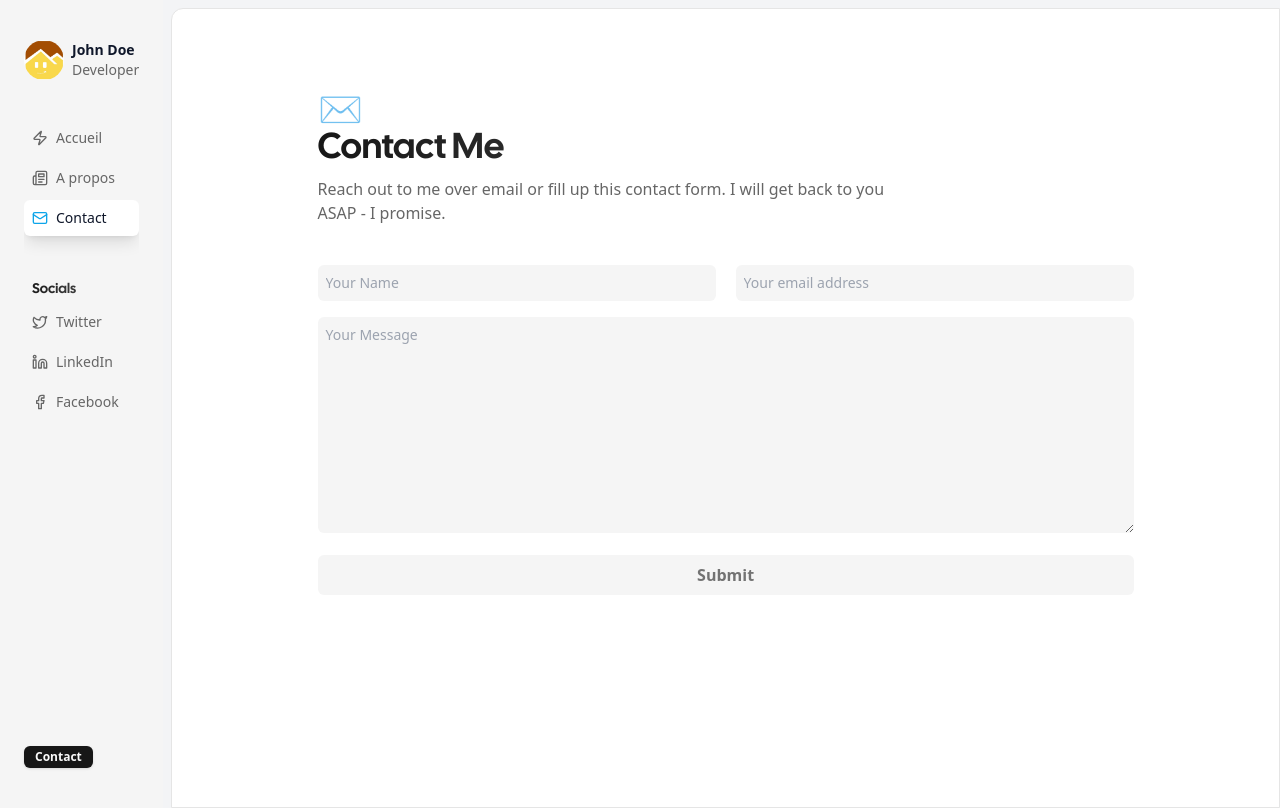
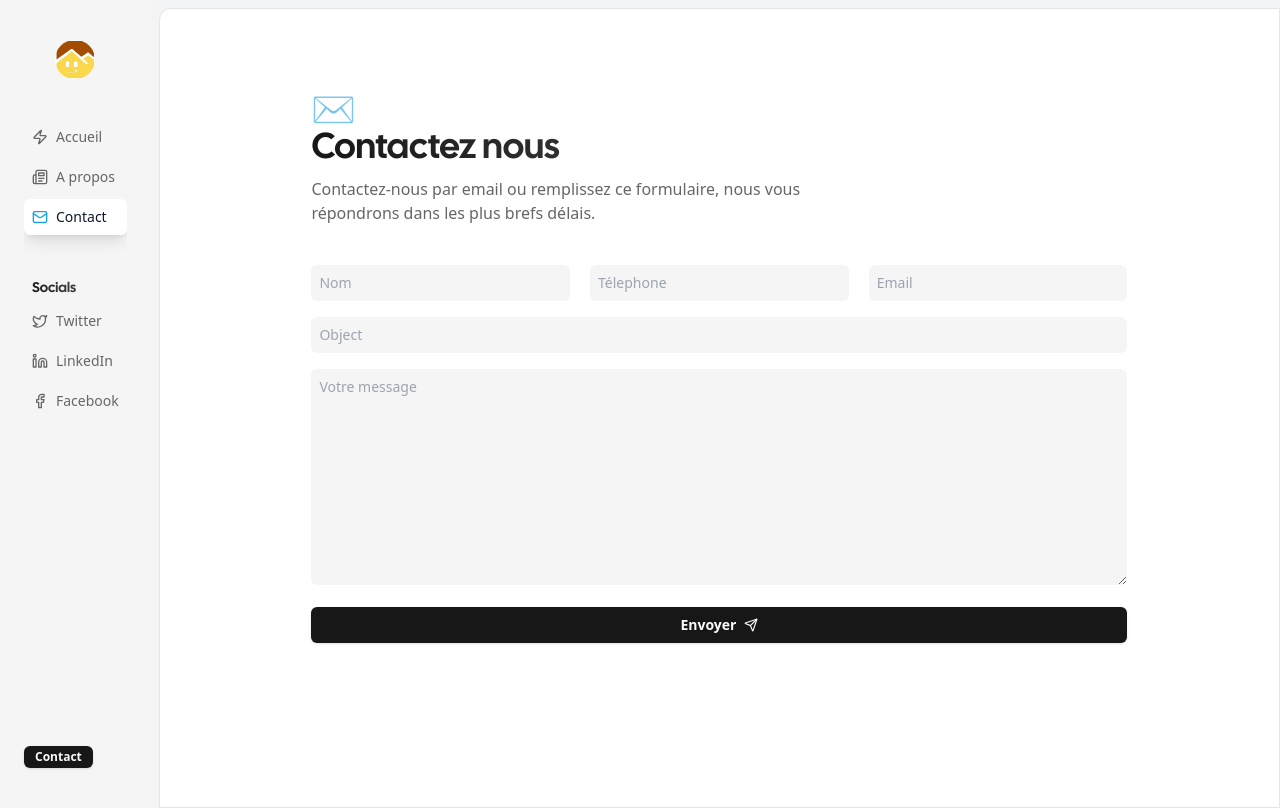
Before and after one commit to codaid/woodNBlock, a Next.js app: page /fb/contact in a window 1280 px wide. Built offline with nearby package versions, Linux system fonts and the light colour scheme.

Commit message:
Modify text in fb page

```diff
--- a/app/contact/Contact.tsx
+++ b/app/contact/Contact.tsx
@@ -1,5 +1,11 @@
 "use client";
+import { Button } from "@/components/ui/button";
+import { Form } from "@/components/ui/form";
+import { zodResolver } from "@hookform/resolvers/zod";
 import { useState } from "react";
+import { useForm } from "react-hook-form";
+import { LuSend } from "react-icons/lu";
+import { z } from "zod";
 
 const defaultFormState = {
     name: {
@@ -15,8 +21,28 @@ const defaultFormState = {
         error: "",
     },
 };
+
+const schemaContact = z.object({
+    name: z.string(),
+    phone: z.string().optional().nullable(),
+    email: z.string(),
+    object: z.string().min(1),
+    message: z.string().min(10),
+});
+
 export const Contact = () => {
     const [formData, setFormData] = useState(defaultFormState);
+
+    const form = useForm<z.infer<typeof schemaContact>>({
+        resolver: zodResolver(schemaContact),
+        defaultValues: {
+            name: "",
+            phone: null,
+            email: "",
+            object: "",
+            message: "",
+        },
+    });
 
     const handleSubmit = (e: any) => {
         e.preventDefault();
@@ -24,11 +50,27 @@ export const Contact = () => {
         console.log(formData);
     };
     return (
+        <Form {...form}>
             <form className="form" onSubmit={handleSubmit}>
                 <div className="flex flex-col justify-between gap-5 md:flex-row">
                     <input
                         type="text"
-                    placeholder="Your Name"
+                        placeholder="Nom"
+                        className="w-full rounded-md bg-neutral-100 p-2 text-sm text-neutral-700 focus:outline-none focus:ring-2 focus:ring-neutral-200"
+                        value={formData.name.value}
+                        onChange={(e) => {
+                            setFormData({
+                                ...formData,
+                                name: {
+                                    value: e.target.value,
+                                    error: "",
+                                },
+                            });
+                        }}
+                    />
+                    <input
+                        type="text"
+                        placeholder="Télephone"
                         className="w-full rounded-md bg-neutral-100 p-2 text-sm text-neutral-700 focus:outline-none focus:ring-2 focus:ring-neutral-200"
                         value={formData.name.value}
                         onChange={(e) => {
@@ -43,7 +85,7 @@ export const Contact = () => {
                     />
                     <input
                         type="email"
-                    placeholder="Your email address"
+                        placeholder="Email"
                         className="w-full rounded-md bg-neutral-100 p-2 text-sm text-neutral-700 focus:outline-none focus:ring-2 focus:ring-neutral-200"
                         value={formData.email.value}
                         onChange={(e) => {
@@ -57,9 +99,24 @@ export const Contact = () => {
                         }}
                     />
                 </div>
-            <div>
+                <div className="pt-4">
+                    <input
+                        type="text"
+                        placeholder="Object"
+                        className="w-full rounded-md bg-neutral-100 p-2 text-sm text-neutral-700 focus:outline-none focus:ring-2 focus:ring-neutral-200"
+                        value={formData.email.value}
+                        onChange={(e) => {
+                            setFormData({
+                                ...formData,
+                                email: {
+                                    value: e.target.value,
+                                    error: "",
+                                },
+                            });
+                        }}
+                    />
                     <textarea
-                    placeholder="Your Message"
+                        placeholder="Votre message"
                         rows={10}
                         className="mt-4 w-full rounded-md bg-neutral-100 p-2 text-sm text-neutral-700 focus:outline-none focus:ring-2 focus:ring-neutral-200"
                         value={formData.message.value}
@@ -74,12 +131,13 @@ export const Contact = () => {
                         }}
                     />
                 </div>
-            <button
-                className="mt-4 w-full rounded-md bg-neutral-100 p-2 font-bold text-neutral-500"
+                <Button
+                    className="mt-4 w-full rounded-md p-2 font-bold flex justify-center items-center"
                     type="submit"
                 >
-                Submit{" "}
-            </button>
+                    Envoyer <LuSend className="ml-2" />
+                </Button>
             </form>
+        </Form>
     );
 };
--- a/app/contact/page.tsx
+++ b/app/contact/page.tsx
@@ -13,10 +13,10 @@ const ContactPage = () => {
     return (
         <Container>
             <span className="text-4xl">✉️</span>
-            <Heading className="mb-2 font-black">Contact Me</Heading>
+            <Heading className="mb-2 font-black">Contactez nous</Heading>
             <Paragraph className="mb-10 max-w-xl">
-                Reach out to me over email or fill up this contact form. I will
-                get back to you ASAP - I promise.{" "}
+                Contactez-nous par email ou remplissez ce formulaire, nous vous
+                répondrons dans les plus brefs délais.
             </Paragraph>
             <Contact />
         </Container>
--- a/app/fb/_component/fb_heroe.tsx
+++ b/app/fb/_component/fb_heroe.tsx
@@ -9,32 +9,30 @@ const FbHeroe = () => {
 
     return (
         <div className="size-full py-20">
-            <h2 className="mx-auto max-w-7xl pl-4 font-sans text-xl font-bold text-neutral-800 dark:text-neutral-200 md:text-5xl">
-                Get to know your iSad.
+            <h2 className="mx-auto max-w-7xl pl-4 font-sans text-lg font-bold text-neutral-800 dark:text-neutral-200 md:text-4xl">
+                Votre maison en un claquement de doigt.
             </h2>
             <Carousel items={cards} />
         </div>
     );
 };
 
-const DummyContent = () => {
+const DummyContent1 = () => {
     return (
         <>
-            {[...new Array(3).fill(1)].map((_, index) => {
-                return (
+            {/* {[...new Array(3).fill(1)].map((_, index) => {
+                return ( */}
             <div
-                        key={"dummy-content" + index}
+                // key={"dummy-content" + index}
                 className="mb-4 rounded-3xl bg-[#F5F5F7] p-8 dark:bg-neutral-800 md:p-14"
             >
-                        <p className="mx-auto max-w-3xl font-sans text-base text-neutral-600 dark:text-neutral-400 md:text-2xl">
+                <p className="mx-auto max-w-3xl font-sans text-base text-neutral-600 dark:text-neutral-400 md:text-2xl pb-4">
                     <span className="font-bold text-neutral-700 dark:text-neutral-200">
-                                The first rule of Apple club is that you boast
-                                about Apple club.
+                        La maison bois est tout d'abord un héritage et un rêve
+                        enfant. <br />
                     </span>{" "}
-                            Keep a journal, quickly jot down a grocery list, and
-                            take amazing class notes. Want to convert those
-                            notes to text? No problem. Langotiya jeetu ka mara
-                            hua yaar is ready to capture every thought.
+                    Avec Wood’N Block, elle est aussi devenue une idée moderne
+                    en phase avec les nouvelles contraintes actuelles
                 </p>
                 <Image
                     src="/images/photo_01.jpg"
@@ -44,9 +42,72 @@ const DummyContent = () => {
                     className="mx-auto size-full object-contain md:size-1/2"
                 />
             </div>
+            {/* );
+            })} */}
+        </>
     );
-            })}
-        </>
+};
+const DummyContent2 = () => {
+    return (
+        <div className="mb-4 rounded-3xl bg-[#F5F5F7] p-8 dark:bg-neutral-800 md:p-14">
+            <p className="mx-auto max-w-3xl font-sans text-base text-neutral-600 dark:text-neutral-400 md:text-2xl pb-4">
+                <span className="font-bold text-neutral-700 dark:text-neutral-200">
+                    La maison bois est tout d'abord un héritage et un rêve
+                    enfant. <br />
+                </span>{" "}
+                Avec Wood’N Block, elle est aussi devenue une idée moderne en
+                phase avec les nouvelles contraintes actuelles
+            </p>
+            <Image
+                src="/images/photo_02.jpg"
+                alt="Macbook mockup from Aceternity UI"
+                height="500"
+                width="500"
+                className="mx-auto size-full object-contain md:size-1/2"
+            />
+        </div>
+    );
+};
+const DummyContent3 = () => {
+    return (
+        <div className="mb-4 rounded-3xl bg-[#F5F5F7] p-8 dark:bg-neutral-800 md:p-14">
+            <p className="mx-auto max-w-3xl font-sans text-base text-neutral-600 dark:text-neutral-400 md:text-2xl pb-4">
+                <span className="font-bold text-neutral-700 dark:text-neutral-200">
+                    La maison bois est tout d'abord un héritage et un rêve
+                    enfant. <br />
+                </span>{" "}
+                Avec Wood’N Block, elle est aussi devenue une idée moderne en
+                phase avec les nouvelles contraintes actuelles
+            </p>
+            <Image
+                src="/images/photo_03.jpg"
+                alt="Macbook mockup from Aceternity UI"
+                height="500"
+                width="500"
+                className="mx-auto size-full object-contain md:size-1/2"
+            />
+        </div>
+    );
+};
+const DummyContent4 = () => {
+    return (
+        <div className="mb-4 rounded-3xl bg-[#F5F5F7] p-8 dark:bg-neutral-800 md:p-14">
+            <p className="mx-auto max-w-3xl font-sans text-base text-neutral-600 dark:text-neutral-400 md:text-2xl pb-4">
+                <span className="font-bold text-neutral-700 dark:text-neutral-200">
+                    La maison bois est tout d'abord un héritage et un rêve
+                    enfant. <br />
+                </span>{" "}
+                Avec Wood’N Block, elle est aussi devenue une idée moderne en
+                phase avec les nouvelles contraintes actuelles
+            </p>
+            <Image
+                src="/images/photo_04.jpg"
+                alt="Macbook mockup from Aceternity UI"
+                height="500"
+                width="500"
+                className="mx-auto size-full object-contain md:size-1/2"
+            />
+        </div>
     );
 };
 
@@ -59,28 +120,28 @@ type dataType = {
 
 const data: dataType[] = [
     {
-        category: "Artificial Intelligence",
-        title: "You can do more with AI.",
+        category: "Maison bois",
+        title: "La maison de vos rêves.",
         src: "/images/photo_01.jpg",
-        content: <DummyContent />,
+        content: <DummyContent1 />,
     },
     {
-        category: "Productivity",
-        title: "Enhance your productivity.",
+        category: "Maison bois",
+        title: "La maison moderne.",
         src: "/images/photo_02.jpg",
-        content: <DummyContent />,
+        content: <DummyContent2 />,
     },
     {
-        category: "Product",
-        title: "Launching the new Apple Vision Pro.",
+        category: "Pergolas bois",
+        title: "Une pergolas sur mesure.",
         src: "/images/photo_03.jpg",
-        content: <DummyContent />,
+        content: <DummyContent3 />,
     },
     {
-        category: "Product",
-        title: "Maps for your iPhone 15 Pro Max.",
+        category: "Maison bois",
+        title: "Le chalet de vacance.",
         src: "/images/photo_04.jpg",
-        content: <DummyContent />,
+        content: <DummyContent4 />,
     },
     // {
     //     category: "iOS",
--- a/app/fb/_sidebar.tsx
+++ b/app/fb/_sidebar.tsx
@@ -111,7 +111,7 @@ export const Navigation = ({
 
 const SidebarHeader = () => {
     return (
-        <div className="flex space-x-2">
+        <div className="flex justify-center">
             <Image
                 src={Logo}
                 alt="Avatar"
@@ -119,10 +119,6 @@ const SidebarHeader = () => {
                 width="40"
                 className="shrink-0 rounded-full object-cover object-top"
             />
-            <div className="flex flex-col text-sm">
-                <p className="font-bold text-slate-900">John Doe</p>
-                <p className="font-light text-secondary">Developer</p>
-            </div>
         </div>
     );
 };
--- a/package.json
+++ b/package.json
@@ -4,7 +4,7 @@
     "private": true,
     "scripts": {
         "dev": "next dev",
-        "build": "pnpm run prisma:init && next build",
+        "build": "pnpm run prisma:generate && next build",
         "start": "next start",
         "lint": "next lint",
         "prisma:generate": "prisma generate",
```
Lines whose indentation alone changed are shown as unchanged.
